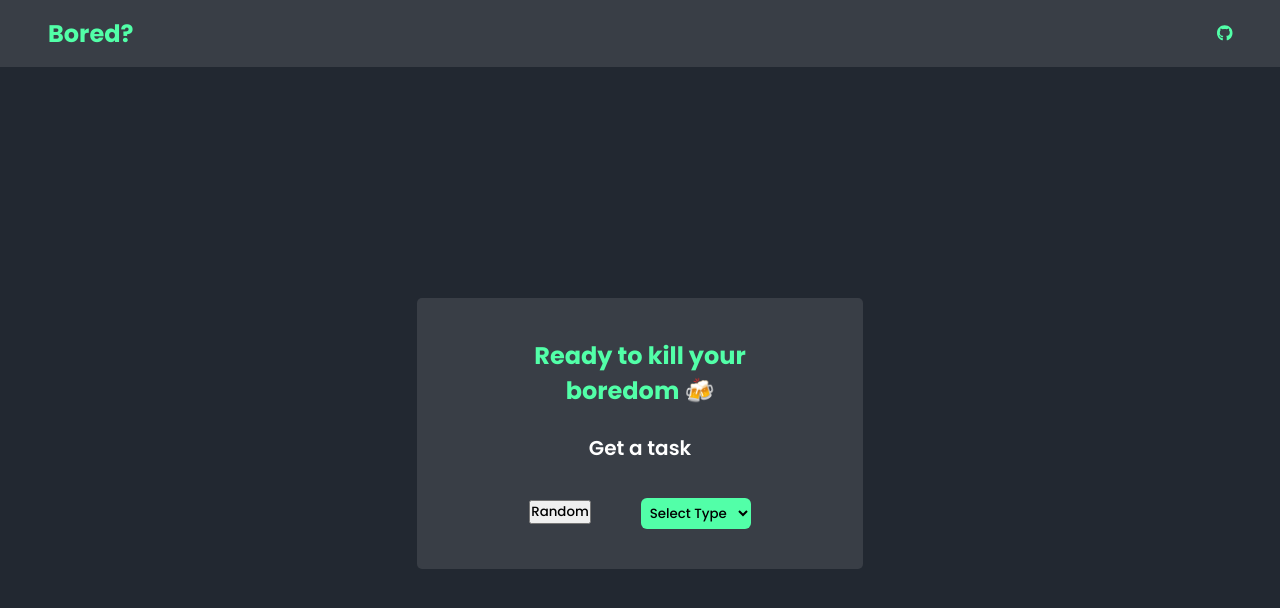
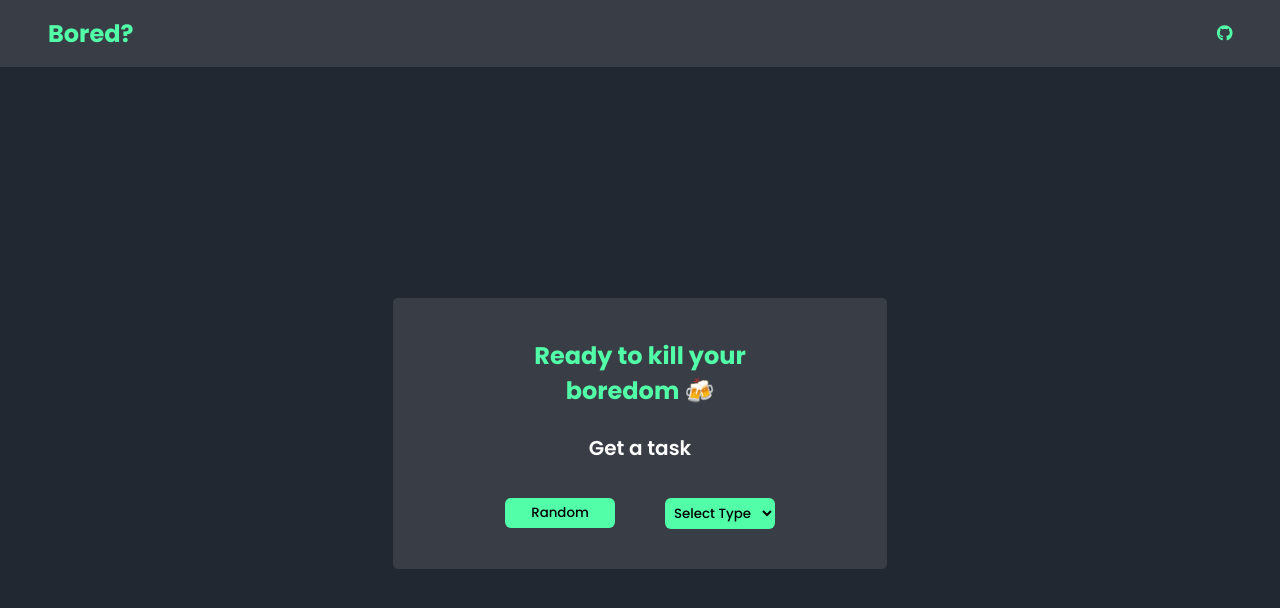
Before and after one commit to ashiquemushtaq/Bored, a React (Create React App) app: page / in a window 1280 px wide. Shown: the top 608 px of the page. Built offline with nearby package versions, Linux system fonts and the light colour scheme.

Commit message:
Update Card.jsx

```diff
--- a/src/components/Card.jsx
+++ b/src/components/Card.jsx
@@ -9,7 +9,7 @@ const Card = ()=>{
                 <span className="top">Ready to kill your<br />boredom 🍻</span>
                 <span className="bottom">Get a task</span>
                 <div className="controls">
-                <Link to="/activity"><button>Random</button></Link>
+                <Link to="/activity"><button className="btn">Random</button></Link>
                 <select>
                     <option value="">Select Type</option>
                     <option value="education">Education</option>
```
